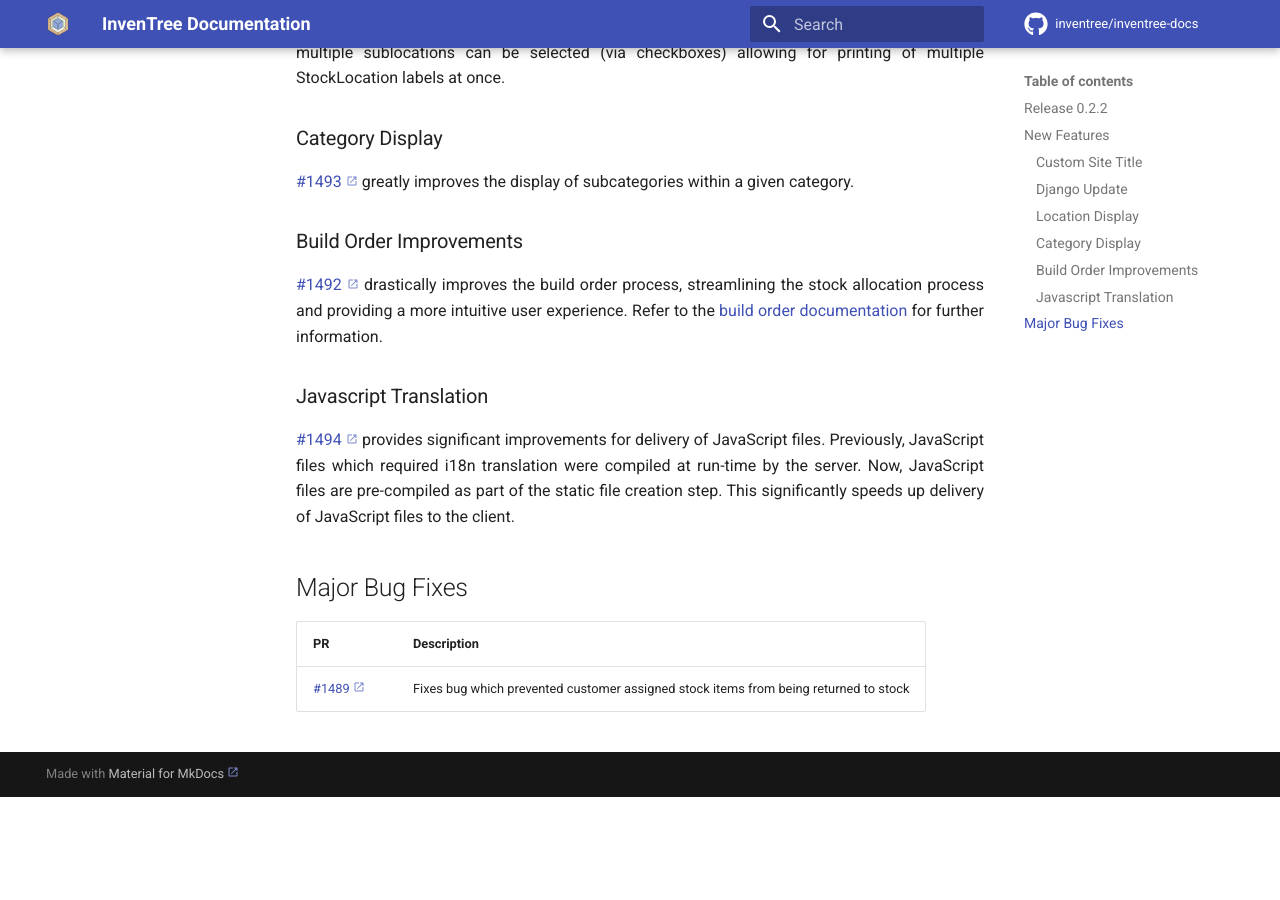
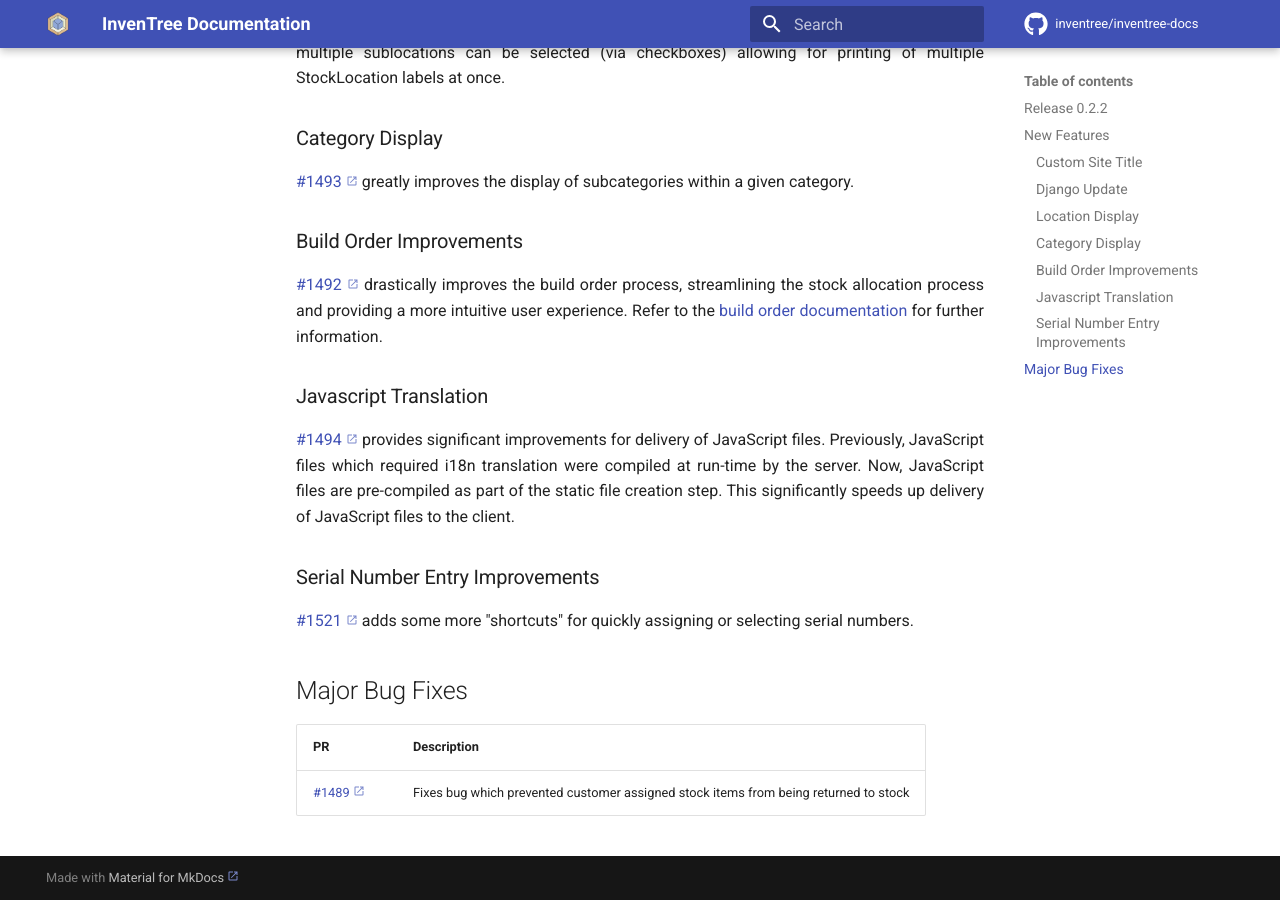
Before and after one commit to inventree/inventree-docs, an MkDocs documentation site: the page built from docs/releases/0.2.2.md, in a window 1280 px wide and 900 px high, scrolled down 604 px. Built offline with MkDocs 1.6.1 and Material for MkDocs 9.7.7, drawn with Linux system fonts in a browser that asks for light colours; a script that is not in the unit is left out; comment, search, counter and statistics services are not loaded; before the commit the page ends 1401 px from its top, so only the background shows below that.

Commit message:
Update 0.2.2.md

```diff
--- a/docs/releases/0.2.2.md
+++ b/docs/releases/0.2.2.md
@@ -32,6 +32,10 @@ title: Release 0.2.2
 
 [#1494](https://github.com/inventree/InvenTree/pull/1494) provides significant improvements for delivery of JavaScript files. Previously, JavaScript files which required i18n translation were compiled at run-time by the server. Now, JavaScript files are pre-compiled as part of the static file creation step. This significantly speeds up delivery of JavaScript files to the client.
 
+### Serial Number Entry Improvements
+
+[#1521](https://github.com/inventree/InvenTree/pull/1521) adds some more "shortcuts" for quickly assigning or selecting serial numbers.
+
 ## Major Bug Fixes
 
 | PR | Description |
```
